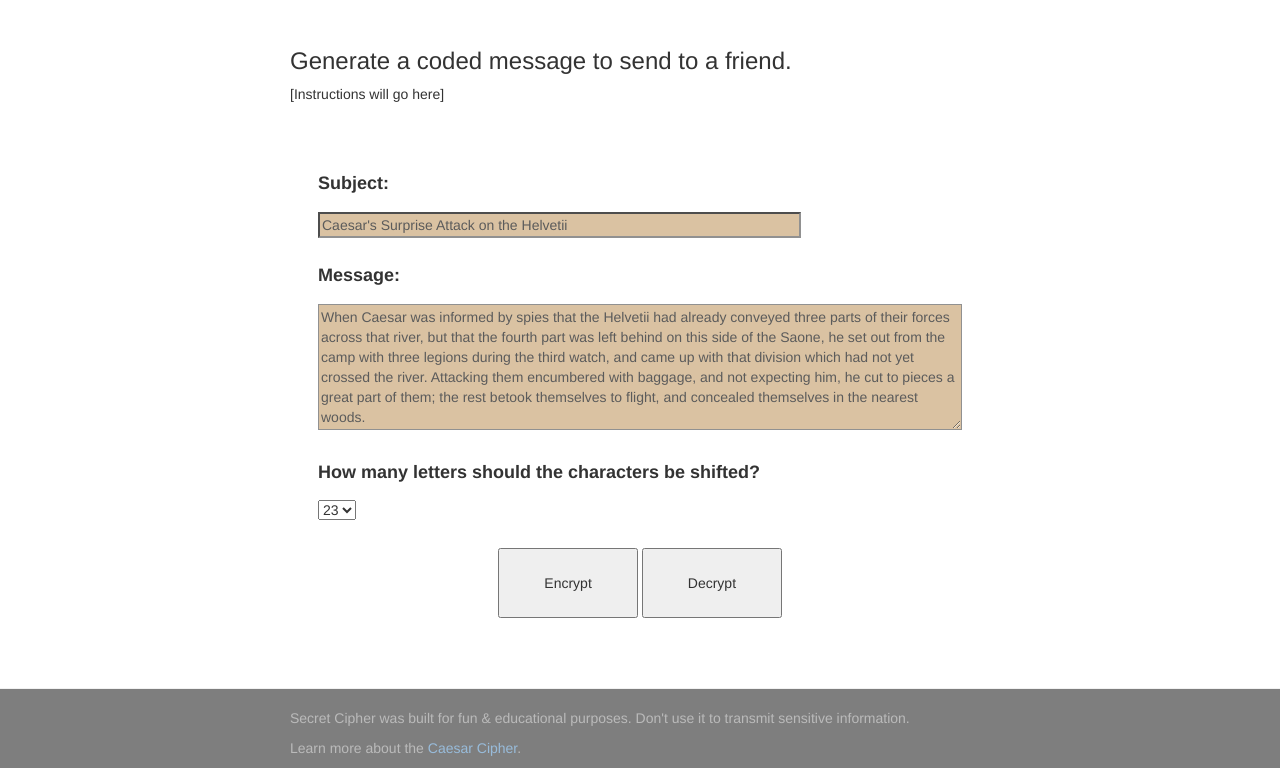
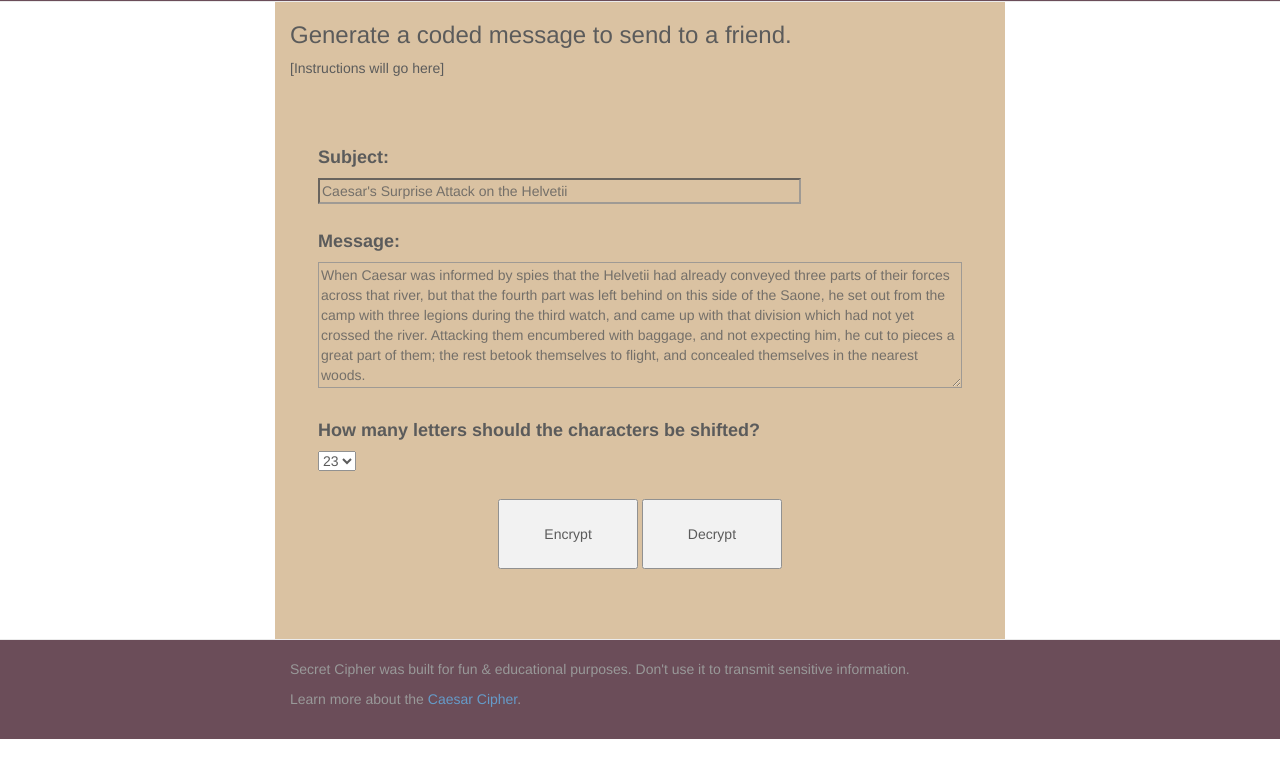
Before and after one commit to GreenGiraffe1/Caesars-Cipher, a plain HTML site: page app/index.html in a window 1280 px wide. Shown: the part 73-841 px from the top of the page. After the commit the page ends 812 px from the top, so only its background shows below. Drawn offline with nearby package versions, Linux system fonts and the light colour scheme; some packages are replaced by stand-ins of ours; files that its build step writes are made by us from their sources.

Commit message:
style: Stick footer to the bottom of page & resize margins

```diff
--- a/app/styles/main.css
+++ b/app/styles/main.css
@@ -1,12 +1,14 @@
+html, body {
+    height: 100%;
+}
+
 * {
     /* outline: 1px solid red !important; */
 }
 .site-title {
     opacity: 1;
 }
-h4  {
-    margin-bottom: 1em;
-}
+
 .intro {
     margin-bottom: 5em;
 }
@@ -44,22 +46,20 @@ textarea {
 .trunk {
     /* background-image: url("../images/seamless_parchment_texture_by_fantasystock.jpg");
     background-repeat: repeat; */
-
+    opacity: .8;
+    min-height: calc(100% - 75px - 100px);
+     /* - 20px - 20px); */
+    background-color: tan;
+    /* margin-top: 20px;
+    margin-bottom: 20px; */
 }
 
-
-
-
-
-
-
-
-.browsehappy {
+/* .browsehappy {
   margin: 0.2em 0;
   background: #ccc;
   color: #000;
   padding: 0.2em 0;
-}
+} */
 body {
   padding: 0;
   /* background-image: url("../images/bright-red-wooden-background-scratched-dark-surface-green-spots-mahogany-cherry-colors-512x442.jpg");
@@ -71,28 +71,27 @@ body {
 }
 
 /* Everything but the jumbotron gets side spacing for mobile first views */
-.header,
-.marketing,
-.footer {
+.header, .footer {
   padding-left: 15px;
   padding-right: 15px;
-  opacity: .5;
-  background-color: black;
+  opacity: .75;
+  background-color: #3A1222;
 }
 
 /* Custom page header */
 .header {
   border-bottom: 1px solid #e5e5e5;
-  margin-bottom: 10px;
+  /* margin-bottom: 10px; */
   /* background-color: teal; */
+  min-height: 75px;
 }
 /* Make the masthead heading the same height as the navigation */
-.header h3 {
+/* .header h3 {
   margin-top: 0;
   margin-bottom: 0;
   line-height: 40px;
   padding-bottom: 19px;
-}
+} */
 
 /* Custom page footer */
 .footer {
@@ -100,6 +99,7 @@ body {
   color: #777;
   border-top: 1px solid #e5e5e5;
   /* background-color: teal; */
+  min-height: 100px;
 }
 
 .container-narrow > hr {
@@ -107,22 +107,15 @@ body {
 }
 
 /* Main marketing message and sign up button */
-.jumbotron {
-  text-align: center;
-  border-bottom: 1px solid #e5e5e5;
-}
-.jumbotron .btn {
-  font-size: 21px;
-  padding: 14px 24px;
-}
+/* .jumbotron {77
 
 /* Supporting marketing content */
-.marketing {
+/* .marketing {
   margin: 40px 0;
 }
 .marketing p + h4 {
   margin-top: 28px;
-}
+} */
 
 /* Responsive: Portrait tablets and up */
 @media screen and (min-width: 768px) {
@@ -131,18 +124,16 @@ body {
   }
 
   /* Remove the padding we set earlier */
-  .header,
-  .marketing,
-  .footer {
+  .header, .footer {
     padding-left: 0;
     padding-right: 0;
   }
   /* Space out the masthead */
   .header {
-    margin-bottom: 30px;
+    /* margin-bottom: 30px; */
   }
   /* Remove the bottom border on the jumbotron for visual effect */
-  .jumbotron {
+  /* .jumbotron {
     border-bottom: 0;
-  }
+  } */
 }
```
